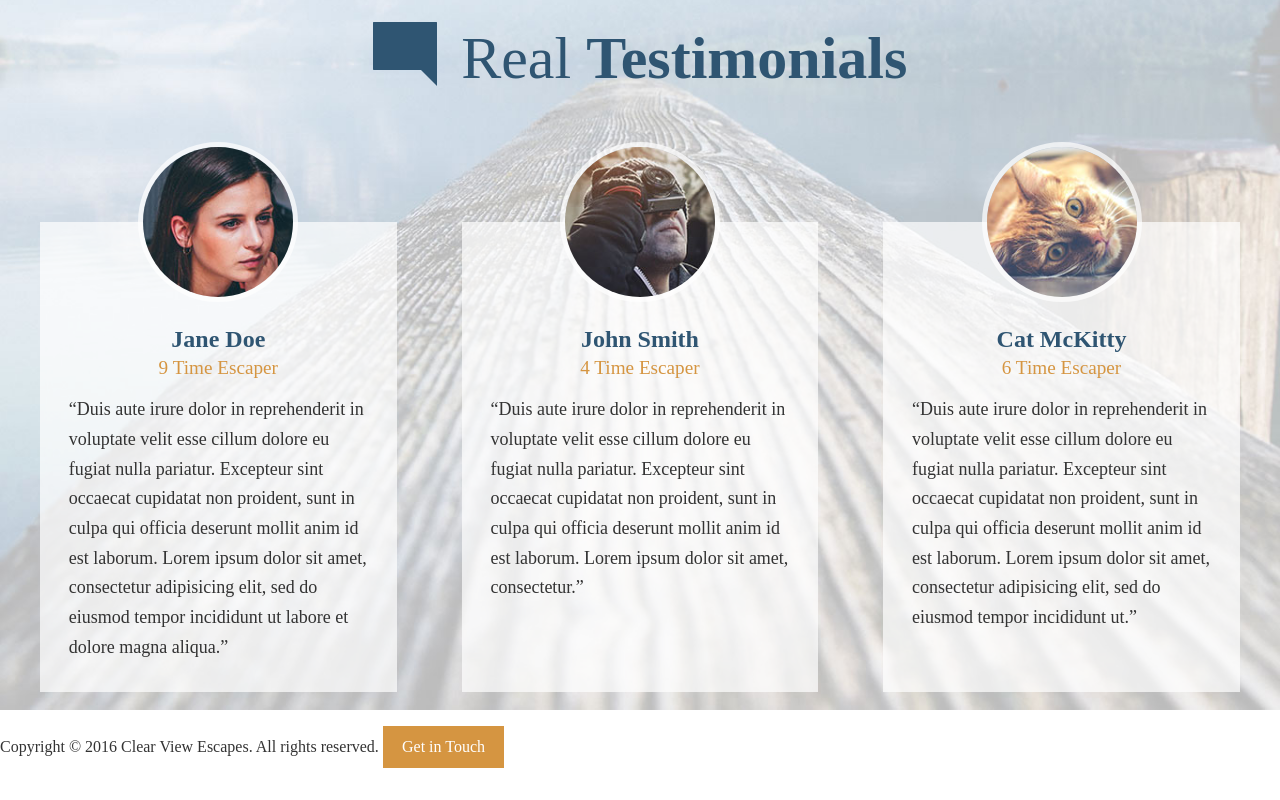
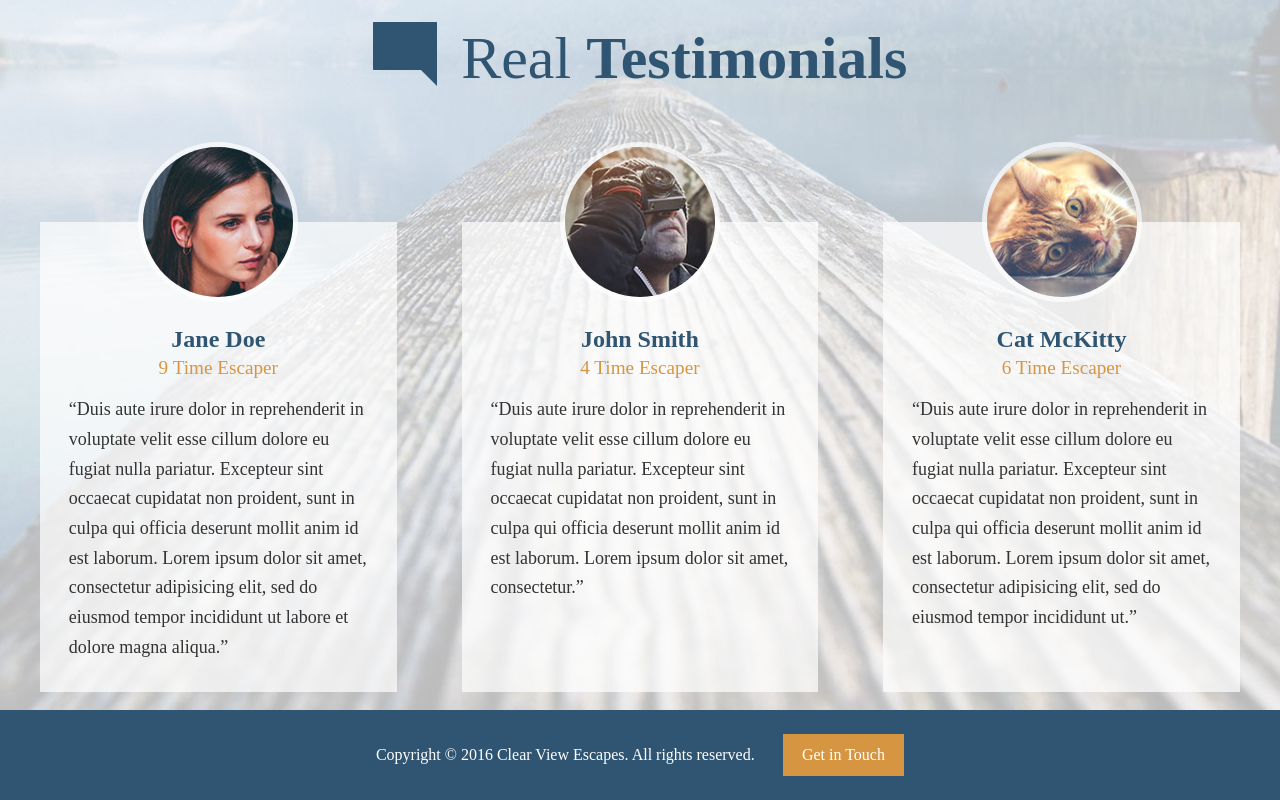
Before and after one commit to jorishr/travel-site, a website: page app/index.html in a window 1280 px wide. Shown: the part 3082-3882 px from the top of the page. Drawn offline with Linux system fonts and the light colour scheme.

Commit message:
footer completed

```diff
--- a/app/index.html
+++ b/app/index.html
@@ -190,8 +190,13 @@
     </div>
   </div>
 
-  <footer>
-    <p>Copyright &copy; 2016 Clear View Escapes. All rights reserved. <a class="btn btn--orange" href="#">Get in Touch</a></p>
+  <footer class="site-footer">
+    <div class="wrapper">
+      <p><span class="site-footer__text">
+        Copyright &copy; 2016 Clear View Escapes. All rights reserved.</span>
+        <a class="btn btn--orange" href="#">Get in Touch</a>
+      </p>
+    </div>
   </footer>
 </body>
 </html>
--- a/app/src/styles/main.scss
+++ b/app/src/styles/main.scss
@@ -12,3 +12,4 @@
 @import 'modules/_section-title';
 @import 'modules/_feature-items';
 @import 'modules/_cards';
+@import 'modules/_site-footer';
--- /dev/null
+++ b/app/src/styles/modules/_site-footer.scss
@@ -0,0 +1,18 @@
+.site-footer{
+    background-color: $mainBlue;
+    color: #fff;
+    padding: .5rem 0;
+    text-align: center;
+
+    &__text {
+        display: block;         // seperate line for button and text on mobile
+        margin-bottom: 1rem;
+        font-weight: 200;
+
+        @include atMedium {
+            display: inline;
+            padding-right: 1.5rem;
+            margin-bottom: 1rem;
+        }
+    }
+}
```
Also changed, not shown: app/main.css.
